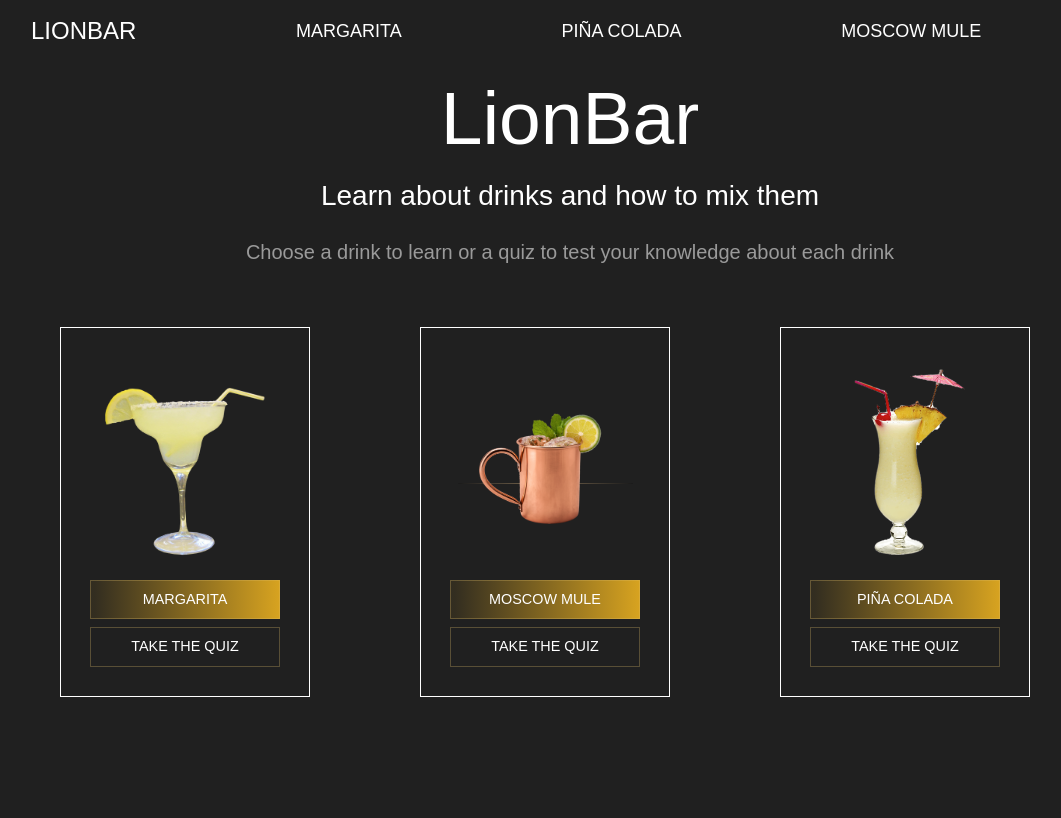
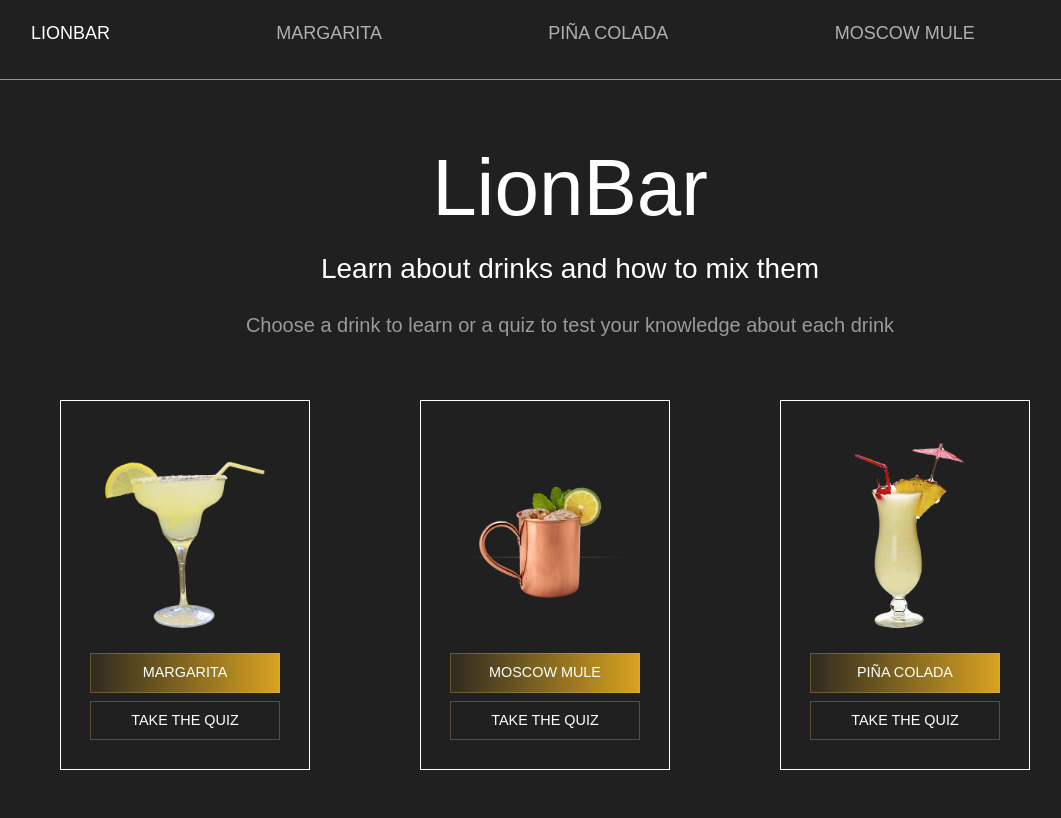
Before and after one commit to Angelica-Michaca/cocktail, a Flask app: page / in a window 1280 px wide. Shown: the whole page, without its empty margins (70-1131 px from the left). Before the commit the page ends 697 px from the top, so only its background shows below. Run offline with Flask 2, Linux system fonts and the light colour scheme; some libraries are stand-ins or nearby versions.

Commit message:
updated navbar styling

```diff
--- a/static/main.css
+++ b/static/main.css
@@ -165,21 +165,31 @@
             font-size: 18px;
             font-weight: 100;
             font-family: Century Gothic,CenturyGothic,AppleGothic,sans-serif;
+            padding-top: 12px;
 
+        }
+
+        .darkerNavBarBackground{
+          color: rgb(20, 20, 20);
         }
         a.goldenText:hover{
             color: goldenrod;
 
         }
+        hr{
+          border-width:1px;
+          background-color: goldenrod
+        }
 
         .navbar-brand{
-            font-size: 24px;
+          color: white;
+            font-size: 18px;
             font-family: Century Gothic,CenturyGothic,AppleGothic,sans-serif;
             font-weight: bolder;
         }
 
-        .mr-auto{
-            color:white;
+        .navbarGreyText{
+            color: rgb(178, 177, 177);
         }
 
 
@@ -193,8 +203,8 @@
             /* margin: 20px;
             margin-bottom: 10px; */
             color: white;
-            font-size: 75px;
-            font-weight: 100;
+            font-size: 80px;
+            /* font-weight: 100; */
             font-family: Century Gothic,CenturyGothic,AppleGothic,sans-serif;
 
 
@@ -541,6 +551,7 @@
 
     .mainContent{
         font-family: Century Gothic,CenturyGothic,AppleGothic,sans-serif;
+        margin-top: 3rem;
 
     }
 
--- a/templates/layout.html
+++ b/templates/layout.html
@@ -30,19 +30,26 @@
   </head>
   <body>
     <nav class="navbar navbar-expand-lg">
-      <div class="container">
+      <div class="container darkerNavBarBackground">
         <a class="navbar-brand nav-link mr-auto goldenText" href="/">LIONBAR</a>
-        <a class="nav-link mr-auto goldenText" href="/learn/margarita"
+        <a
+          class="nav-link mr-auto goldenText navbarGreyText"
+          href="/learn/margarita"
           >MARGARITA</a
         >
-        <a class="nav-link mr-auto goldenText" href="/learn/pina_colada"
+        <a
+          class="nav-link mr-auto goldenText navbarGreyText"
+          href="/learn/pina_colada"
           >PIÑA COLADA</a
         >
-        <a class="nav-link mr-auto goldenText" href="/learn/moscow_mule"
+        <a
+          class="nav-link mr-auto goldenText navbarGreyText"
+          href="/learn/moscow_mule"
           >MOSCOW MULE
         </a>
       </div>
     </nav>
+    <hr>
 
     <div class="container mainContent">{% block content %} {% endblock %}</div>
 
```
